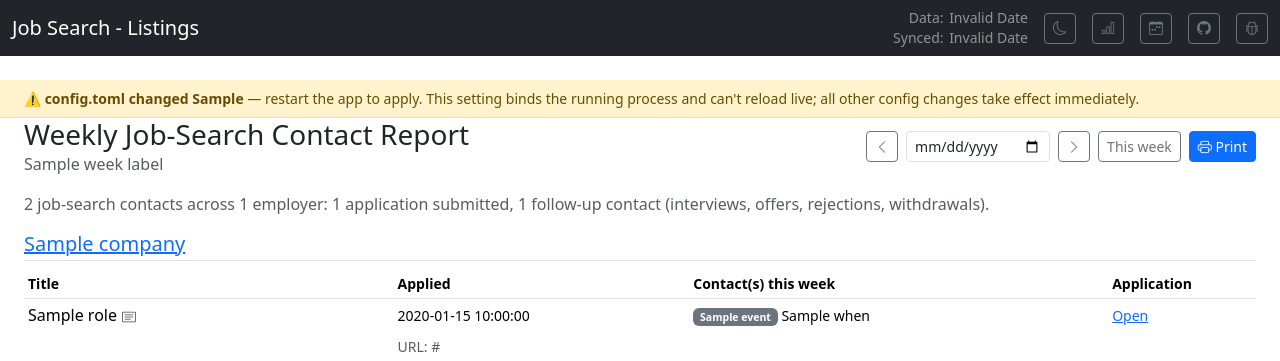
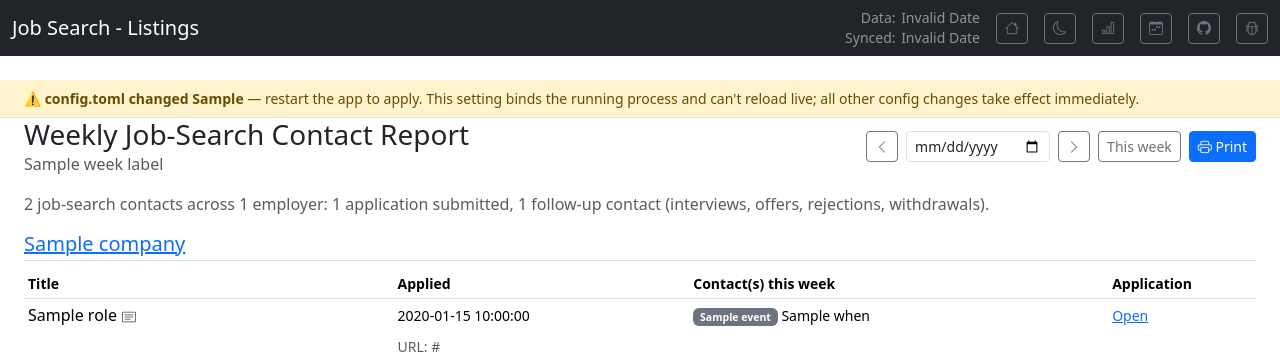
Before and after one commit to dballing/jobsearch, a Python web app: template templates/report_weekly.html in a window 1280 px wide. Shown: the top 361 px of the page. Run offline with Jinja, Linux system fonts and the light colour scheme; the template is opened without the code that fills it: most values are stand-ins (such as "Sample title", 1, 10 or a date in 2020); some libraries are stand-ins or nearby versions.

Commit message:
Add a Home button to the navbar controls
The weekly contact report reads as a standalone document, so there was no
obvious way back to the job listings from it (the brand text links home, but
it doesn't look like a control). Adds a house icon at the front of the
top-right cluster, pointing at a bare "/" so it also drops any filter/sort/
group query args and lands on the default view.

Markup only, so no new unit tests — the snapshot goldens cover the render.
Regenerated mock_screenshot.html (the whole-page golden deliberately tracks
chrome) and re-captured docs/screenshot.png.

Co-Authored-By: Claude Opus 5 (1M context) <noreply@anthropic.com>

```diff
--- a/templates/base.html
+++ b/templates/base.html
@@ -88,6 +88,12 @@
           {% endif %}
         </div>
         {% endif %}
+        {# Home: bare "/" so it drops any filter/sort/group query args and lands on the default
+           listing. The brand text links here too, but sub-pages (e.g. the weekly report) read as
+           standalone documents, so the icon makes the way back obvious from the controls cluster. #}
+        <a href="/" class="btn btn-sm btn-outline-secondary" title="Back to job listings">
+          <i class="bi bi-house"></i>
+        </a>
         <button id="themeToggle" class="btn btn-sm btn-outline-secondary" title="Toggle dark mode">
           <i class="bi bi-moon"></i>
         </button>
```
Also changed, not shown: tests/snapshots/mock_screenshot.html (+4 -0 lines), 1 other file.
